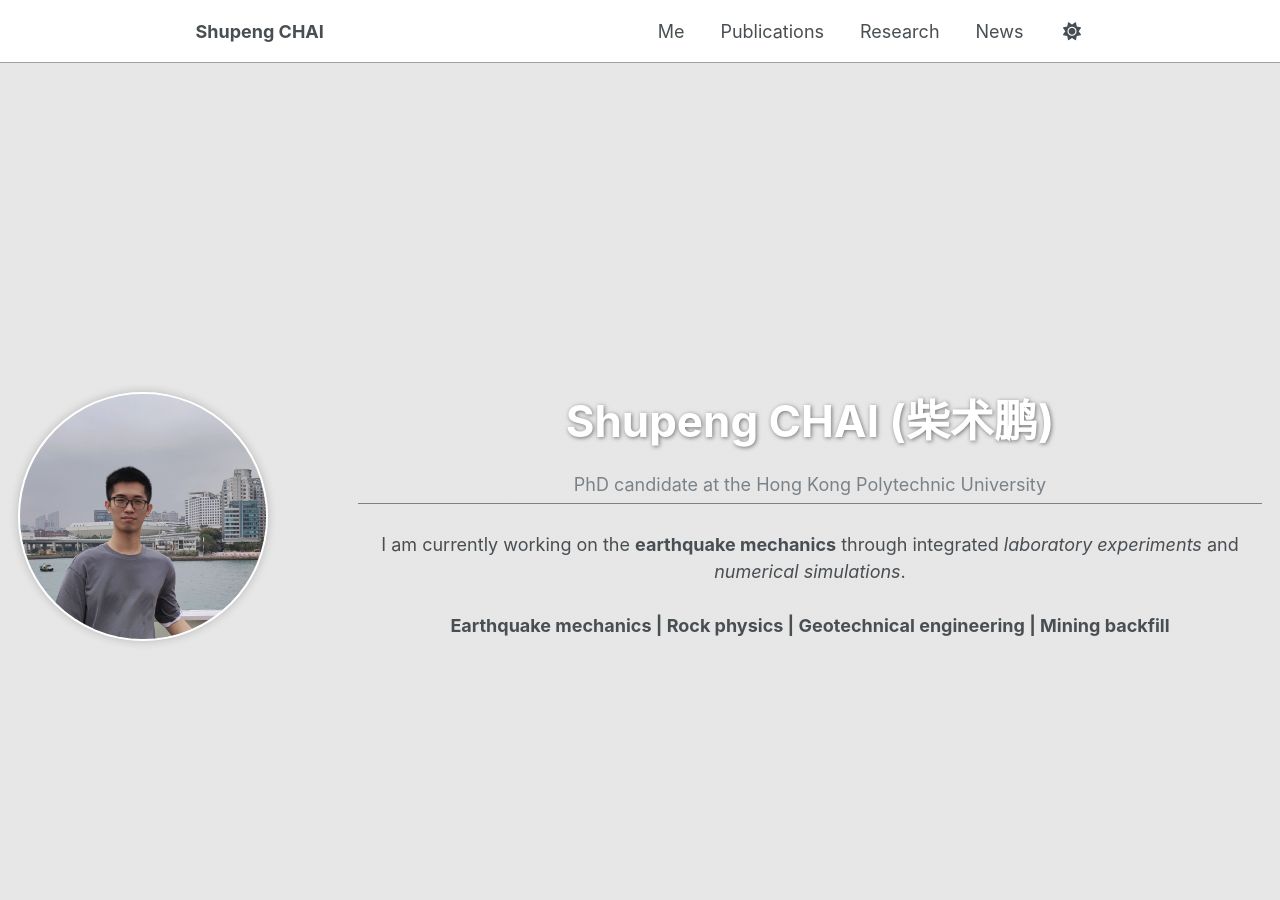
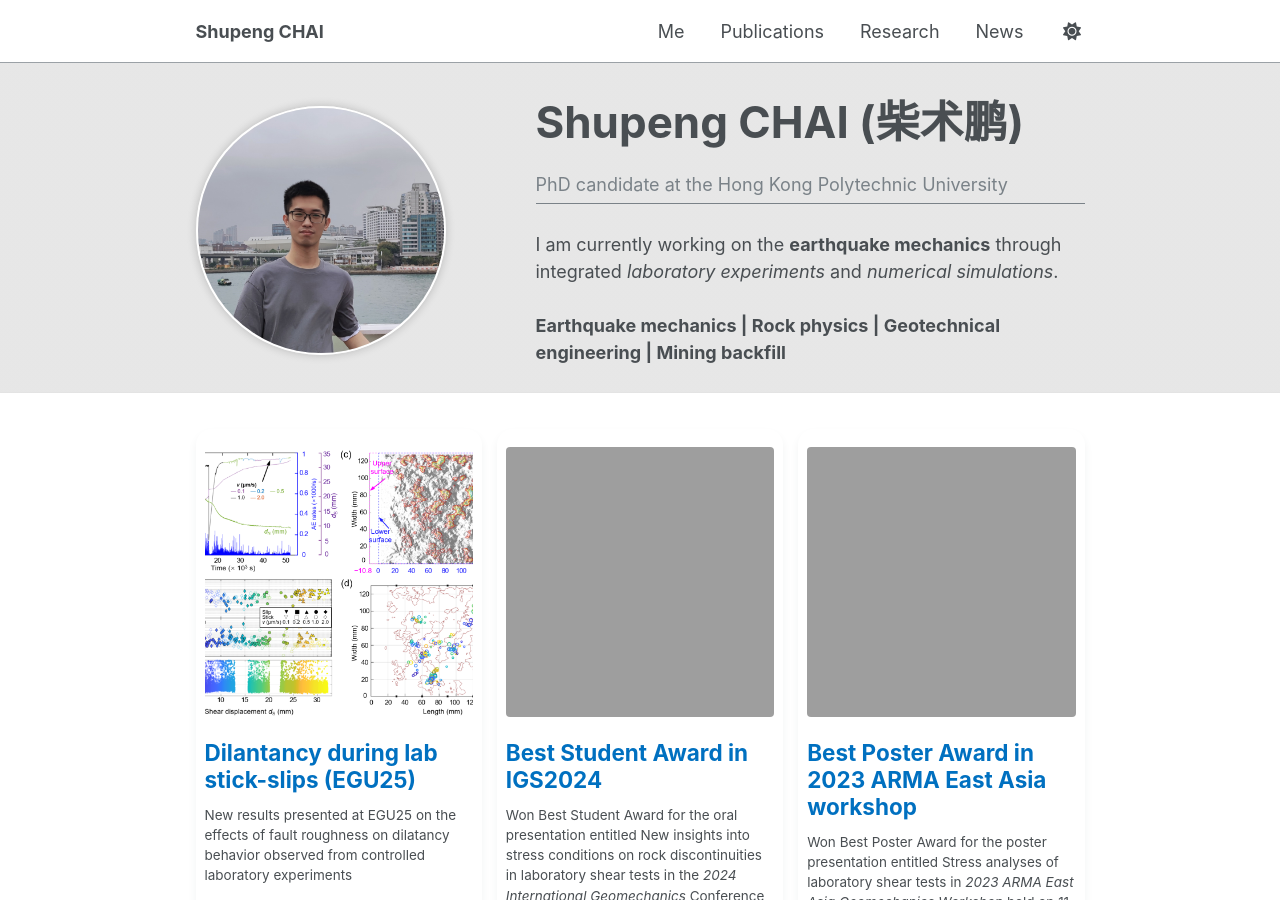
Before and after one commit to spchai/spchai.github.io, a Jekyll site: the page built from _pages/about.md, in a window 1280 px wide and 900 px high. Built offline with Jekyll 4.4.1, drawn with Linux system fonts in a browser that asks for light colours.

Commit message:
Revert "Home Page"
This reverts commit f72a7b89abf4fc8e0c90c186d519a6d22dddbfdc.

```diff
--- a/_includes/page__hero.html
+++ b/_includes/page__hero.html
@@ -24,11 +24,11 @@
   {% capture overlay_filter %}rgba(0, 0, 0, {{ page.header.overlay_filter }}){% endcapture %}
 {% endif %}
 
-<div class="page__hero{% if page.header.overlay_color or page.header.overlay_image %}--overlay{% endif %}{% if page.header.fullscreen %} page__hero--fullscreen{% endif %}"
+<div class="page__hero{% if page.header.overlay_color or page.header.overlay_image %}--overlay{% endif %}"
   style="{% if page.header.overlay_color %}background-color: {{ page.header.overlay_color | default: 'transparent' }};{% endif %} {% if overlay_img_path %}background-image: {% if overlay_filter %}linear-gradient(var(--overlay_filter_color), var(--overlay_filter_color)), {% endif %}url('{{ overlay_img_path }}');{% endif %}"
 >
   {% if page.header.overlay_color or page.header.overlay_image %}
-    <div class="wrapper{% if page.header.fullscreen %} hero-wrapper--centered{% endif %}">
+    <div class="wrapper">
       {% comment %}<!--
       <h1 class="page__title" itemprop="headline">
         {% if paginator %}
@@ -48,14 +48,6 @@
         <p><a href="{{ cta_path }}" class="btn btn--light-outline btn--large">{{ page.header.cta_label | default: site.data.ui-text[site.locale].more_label | default: "Learn More" }}</a></p>
       {% endif %}
     </div>
-
-    {% if page.header.fullscreen and page.header.arrow_url %}
-      <a href="{{ page.header.arrow_url }}" class="page__hero-arrow" title="Scroll down or click to continue">
-        <svg class="page__hero-arrow-icon" viewBox="0 0 24 24" xmlns="http://www.w3.org/2000/svg" fill="white">
-          <path d="M7 10l5 5 5-5z"/>
-        </svg>
-      </a>
-    {% endif %}
   {% else %}
     <img src="{{ img_path }}" alt="{{ page.title }}" class="page__hero-image">
   {% endif %}
--- a/_pages/about.md
+++ b/_pages/about.md
@@ -47,58 +45,7 @@ recent:
     url: "https://spchai.github.io/posts/2023/Best_Poster_Award/"
 ---
 
-{% include base_path %}
-
-{% if include.id %}
-  {% assign recent = page.[include.id] %}
-{% else %}
-  {% assign recent = page.recent %}
-{% endif %}
-
-<div class="grid__wrapper">
-  {% for f in recent %}
-
-    {% if f.url contains "://" %}
-      {% capture f_url %}{{ f.url }}{% endcapture %}
-    {% else %}
-      {% capture f_url %}{{ f.url | prepend: base_path }}{% endcapture %}
-    {% endif %}
-
-    <div class="archive__item">
-      {% if f.image_path %}
-        <div class="archive__item-teaser">
-          <a href="{{ f_url }}">
-            <img
-              style="height:270px;object-fit:cover;"
-              src=
-              {% if f.image_path contains "://" %}
-                "{{ f.image_path }}"
-              {% else %}
-                "{{ f.image_path | prepend: "/images/" | prepend: base_path }}"
-              {% endif %}
-            alt="{% if f.alt %}{{ f.alt }}{% endif %}">
-          </a>
-        </div>
-      {% endif %}
-
-      <div class="archive__item-body">
-        {% if f.title %}
-          <h2 class="archive__item-title"><a href="{{ f_url }}">{{ f.title }}</a></h2>
-        {% endif %}
-
-        {% if f.excerpt %}
-          <div class="archive__item-excerpt">
-            {{ f.excerpt | markdownify }}
-          </div>
-        {% endif %}
-
-        <!-- {% if f.url %}
-          <p><a href="{{ f_url }}" class="btn {{ f.btn_class }}">{{ f.btn_label | default: site.data.ui-text[site.locale].more_label | default: "Learn More" }}</a></p>
-        {% endif %}  -->
-      </div>
-    </div>
-  {% endfor %}
-</div>
+{% include recent %}
 
 
 <!--
--- a/_sass/layout/_page.scss
+++ b/_sass/layout/_page.scss
@@ -192,105 +192,7 @@
       }
     }
   }
-
-  &--fullscreen {
-    position: relative;
-    margin-bottom: 0;
-    padding: 0;
-    height: 100vh;
-    min-height: 100vh;
-    display: flex;
-    align-items: center;
-    justify-content: center;
-    background-size: cover;
-    background-repeat: no-repeat;
-    background-position: center;
-    animation: intro 0.3s both;
-    animation-delay: 0.25s;
-
-    a {
-      color: #fff;
-    }
-
-    .wrapper {
-      padding-left: 1em;
-      padding-right: 1em;
-      text-align: center;
-      width: 100%;
-      max-width: 100%;
-
-      @include breakpoint($x-large) {
-        max-width: 90%;
-      }
-    }
-
-    .page__lead {
-      max-width: 100%;
-      color: #fff;
-      text-shadow: 1px 1px 4px rgba(#000, 0.5);
-    }
-
-    .page__title {
-      font-size: $type-size-2;
-      color: #fff;
-      text-shadow: 1px 1px 4px rgba(#000, 0.5);
-
-      @include breakpoint($small) {
-        font-size: $type-size-1;
-      }
-    }
-  }
 }
-
-.page__hero-arrow {
-  position: absolute;
-  bottom: 30px;
-  left: 50%;
-  transform: translateX(-50%);
-  display: flex;
-  align-items: center;
-  justify-content: center;
-  width: 50px;
-  height: 50px;
-  cursor: pointer;
-  animation: bounce 2s infinite;
-  z-index: 10;
-
-  &:hover {
-    .page__hero-arrow-icon {
-      opacity: 1;
-    }
-  }
-}
-
-.page__hero-arrow-icon {
-  width: 30px;
-  height: 30px;
-  opacity: 0.7;
-  transition: opacity 0.3s ease;
-}
-
-@keyframes bounce {
-  0%, 20%, 50%, 80%, 100% {
-    transform: translateX(-50%) translateY(0);
-  }
-  40% {
-    transform: translateX(-50%) translateY(-10px);
-  }
-  60% {
-    transform: translateX(-50%) translateY(-5px);
-  }
-}
-
-.hero-wrapper--centered {
-  display: flex;
-  flex-direction: column;
-  align-items: center;
-  justify-content: center;
-  min-height: 60vh;
-  text-align: center;
-}
-
 
 .page__hero-image {
   width: 100%;
```
Also changed, not shown: other parts of _pages/about.md (+0 -2 lines), _pages/me.md (+1 -1 lines).
